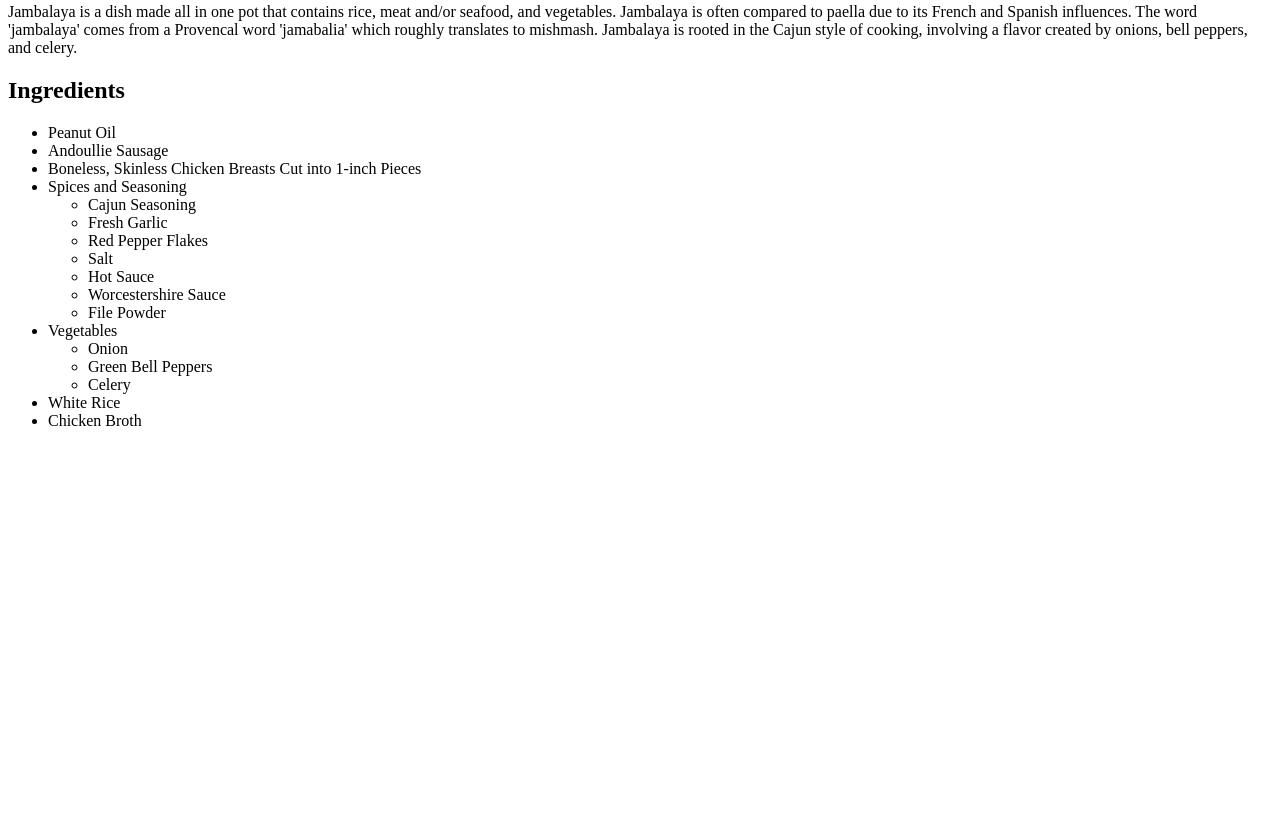
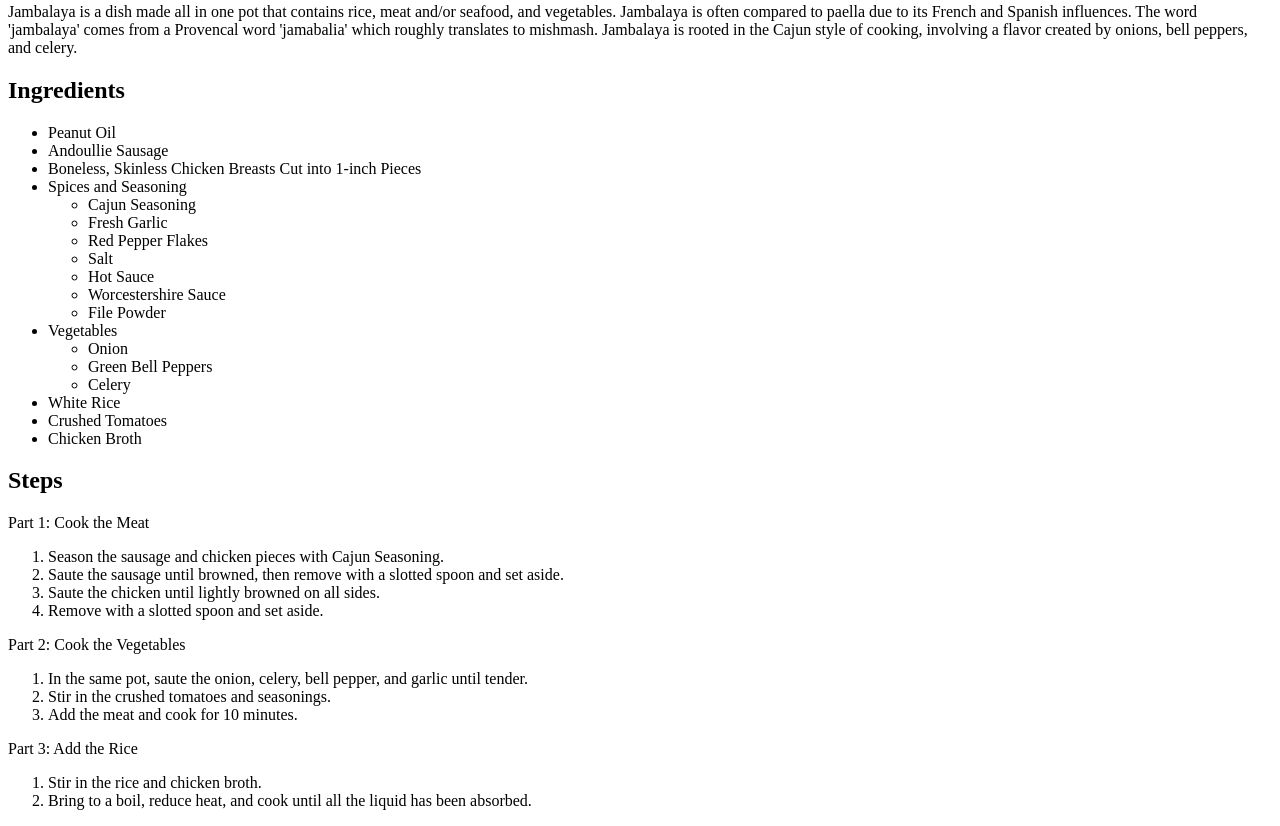
Before and after one commit to colbymorris98/odin-recipes, a plain HTML site: page recipes/jambalaya.html in a window 1280 px wide. Shown: the part 448-1274 px from the top of the page. Before the commit the page ends 894 px from the top, so only its background shows below. Drawn offline with Linux system fonts and the light colour scheme.

Commit message:
Add step by step instructions to demonstrate how to make the jambalaya recipe

```diff
--- a/recipes/jambalaya.html
+++ b/recipes/jambalaya.html
@@ -46,8 +46,32 @@
             </ul>
         </li>
         <li>White Rice</li>
+        <li>Crushed Tomatoes</li>
         <li>Chicken Broth</li>
     </ul>
+
+    <h2>Steps</h2>
+    <p>Part 1: Cook the Meat</p>
+    <ol>
+        <li>Season the sausage and chicken pieces with Cajun Seasoning.</li>
+        <li>Saute the sausage until browned, then remove with a slotted spoon and set aside.</li>
+        <li>Saute the chicken until lightly browned on all sides.</li>
+        <li>Remove with a slotted spoon and set aside.</li>
+    </ol>
+
+    <p>Part 2: Cook the Vegetables</p>
+    <ol>
+        <li>In the same pot, saute the onion, celery, bell pepper, and garlic until tender.</li>
+        <li>Stir in the crushed tomatoes and seasonings.</li>
+        <li>Add the meat and cook for 10 minutes.</li>
+    </ol>
+
+    <p>Part 3: Add the Rice</p>
+    <ol>
+        <li>Stir in the rice and chicken broth.</li>
+        <li>Bring to a boil, reduce heat, and cook until all the liquid has been absorbed.</li>
+    </ol>
+
 </body>
 
 </html>
```
